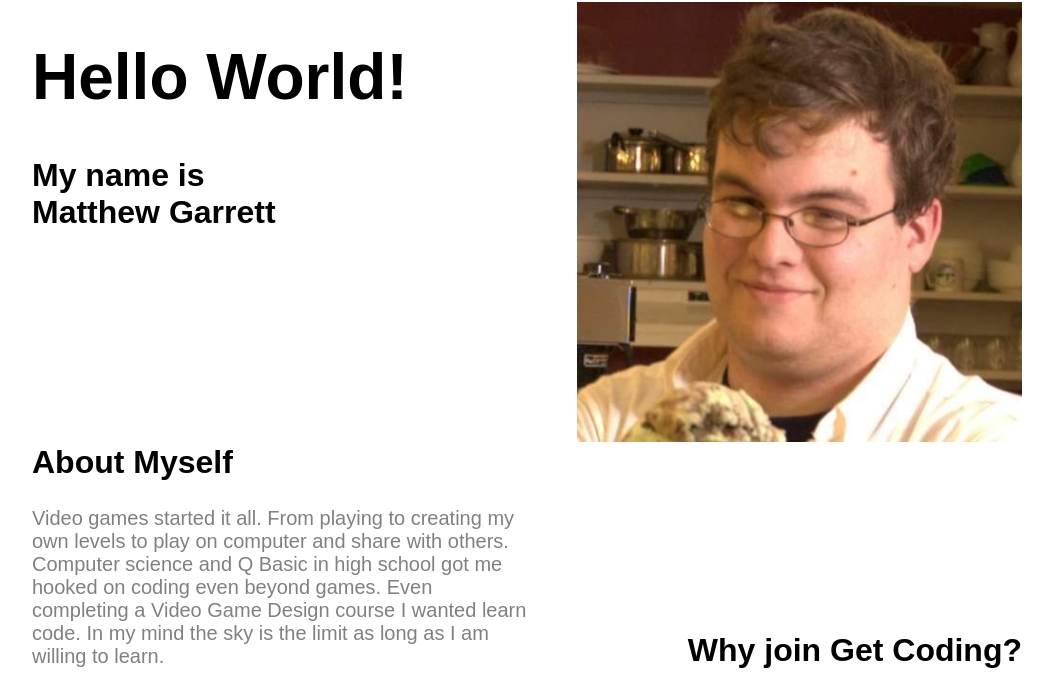
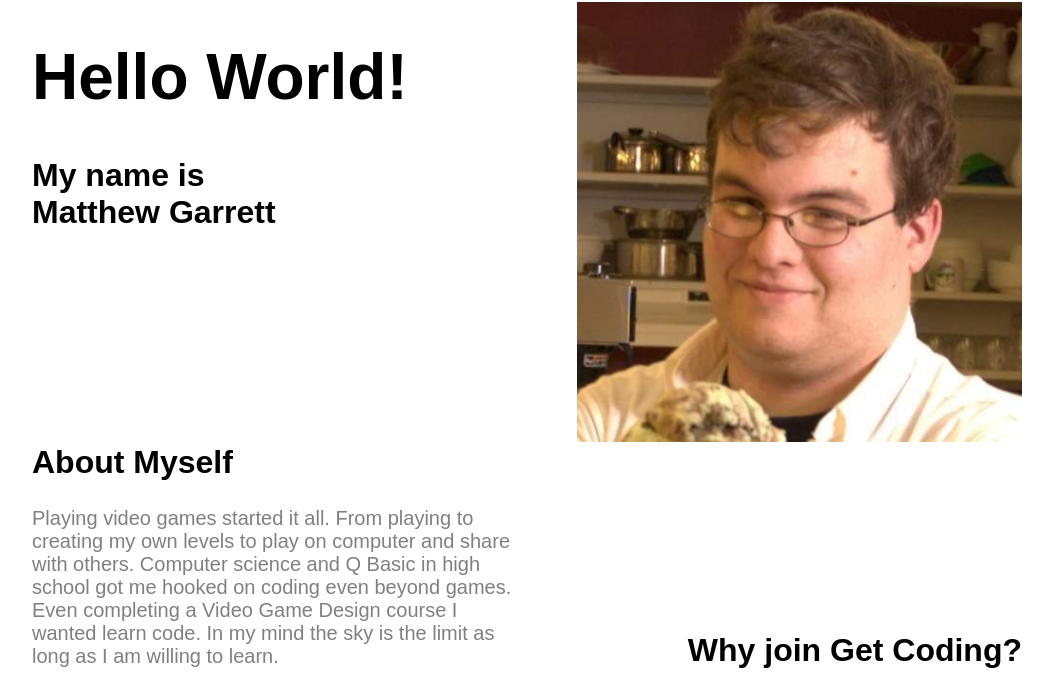
Before and after one commit to Gyro-trix/introduction, a plain HTML site: page index.html in a window 1280 px wide. Shown: the part 52-745 px from the top of the page, without its empty margins (113-1166 px from the left). Drawn offline with Linux system fonts and the light colour scheme.

Commit message:
updated profile

```diff
--- a/index.html
+++ b/index.html
@@ -37,7 +37,7 @@
             <div class = "columnL">
                 <h2>About Myself</h2>
 
-                <p>Video games started it all.
+                <p>Playing video games started it all.
                     From playing to creating my
                     own levels to play on computer
                     and share with others. Computer science
```
